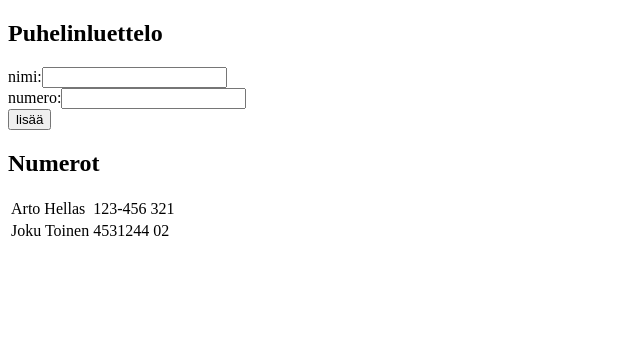
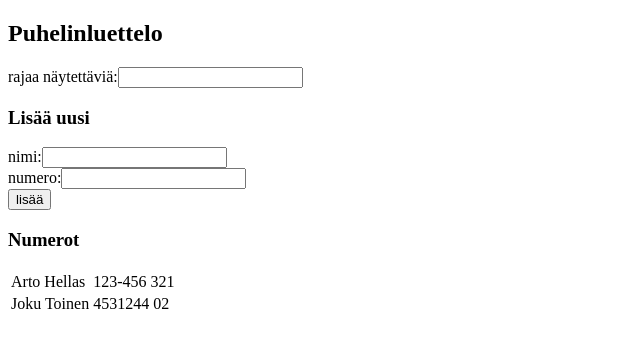
Before and after one commit to Tuomoes/osa2, a React (Create React App) app in the folder lomakkeet/: page / in a window 1280 px wide. Shown: the top 348 px of the page, without its empty margins (0-640 px from the left). Built offline with nearby package versions, Linux system fonts and the light colour scheme.

Commit message:
subtask 2.9* started

```diff
--- a/lomakkeet/src/App.js
+++ b/lomakkeet/src/App.js
@@ -60,11 +60,10 @@ class App extends React.Component {
             this.setState({
                 persons: persons,
                 newName: '',
-                newNumber: ''
+                newNumber: '',
+                filter: ''
              })
         }
-
-
   }
 
   handleNameChange = (event) => {
@@ -77,10 +76,21 @@ class App extends React.Component {
     this.setState({ newNumber: event.target.value })
   }
 
+  handleFilterChange = (event) => {
+    console.log(event.target.value)
+    this.setState({ filter: event.target.value })
+  }
+
   render() {
     return (
       <div>
         <h2>Puhelinluettelo</h2>
+        rajaa näytettäviä:
+        <input
+            value={this.state.filter}
+            onChange={this.handleFilterChange}
+        />
+        <h3>Lisää uusi</h3>
         <form onSubmit={this.addPerson}>
           <div>
             nimi:
@@ -101,7 +111,7 @@ class App extends React.Component {
             <button type="submit">lisää</button>
           </div>
         </form>
-        <h2>Numerot</h2>
+        <h3>Numerot</h3>
 
         <Persons persons={this.state.persons} />
 
```
